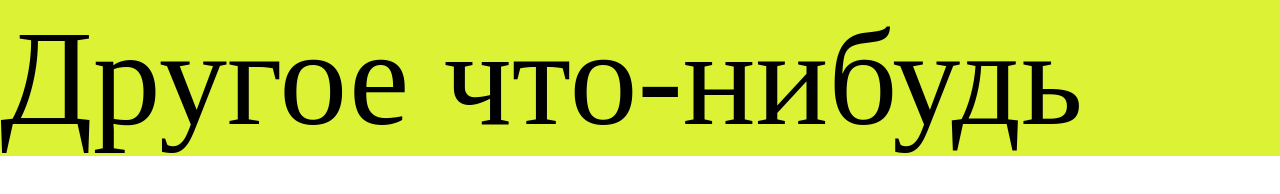
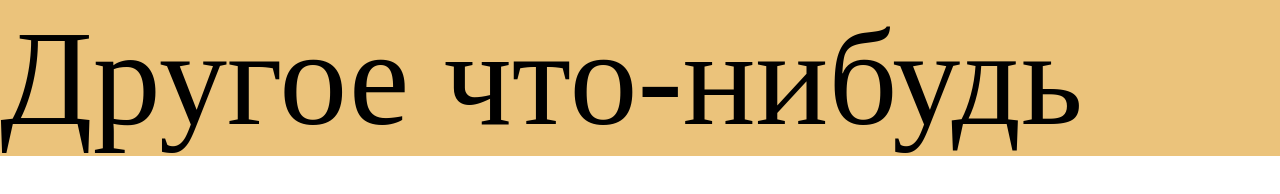
Before and after one commit to ViktorChu/Consultation_GIT_01, a plain HTML site: page index.html in a window 1280 px wide. Drawn offline with Linux system fonts and the light colour scheme.

Commit message:
add new css and readme

```diff
--- a/styles.css
+++ b/styles.css
@@ -28,5 +28,5 @@
 
   .git-block {
     font-size: 136px;
-    background: rgb(220, 242, 52);
+    background: rgb(235, 195, 123);
   }
```
Also changed, not shown: 1 other file.
